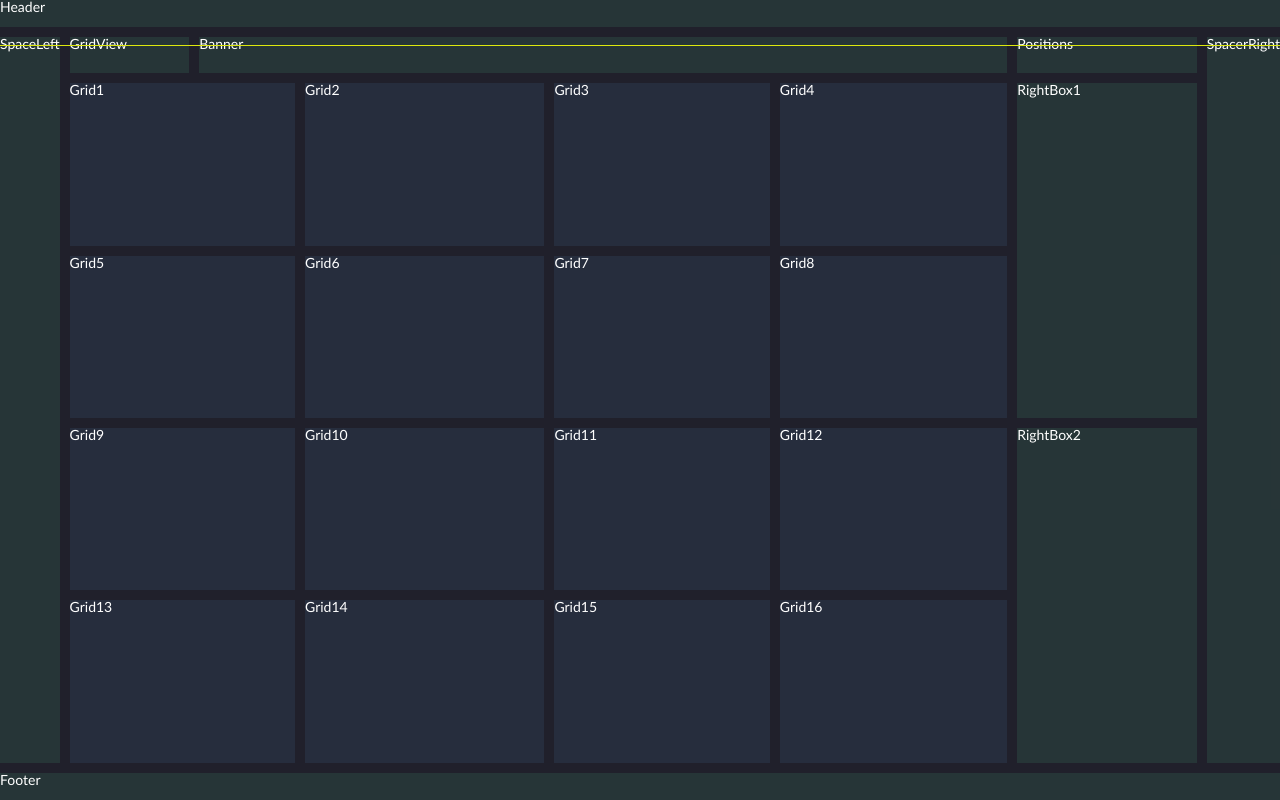
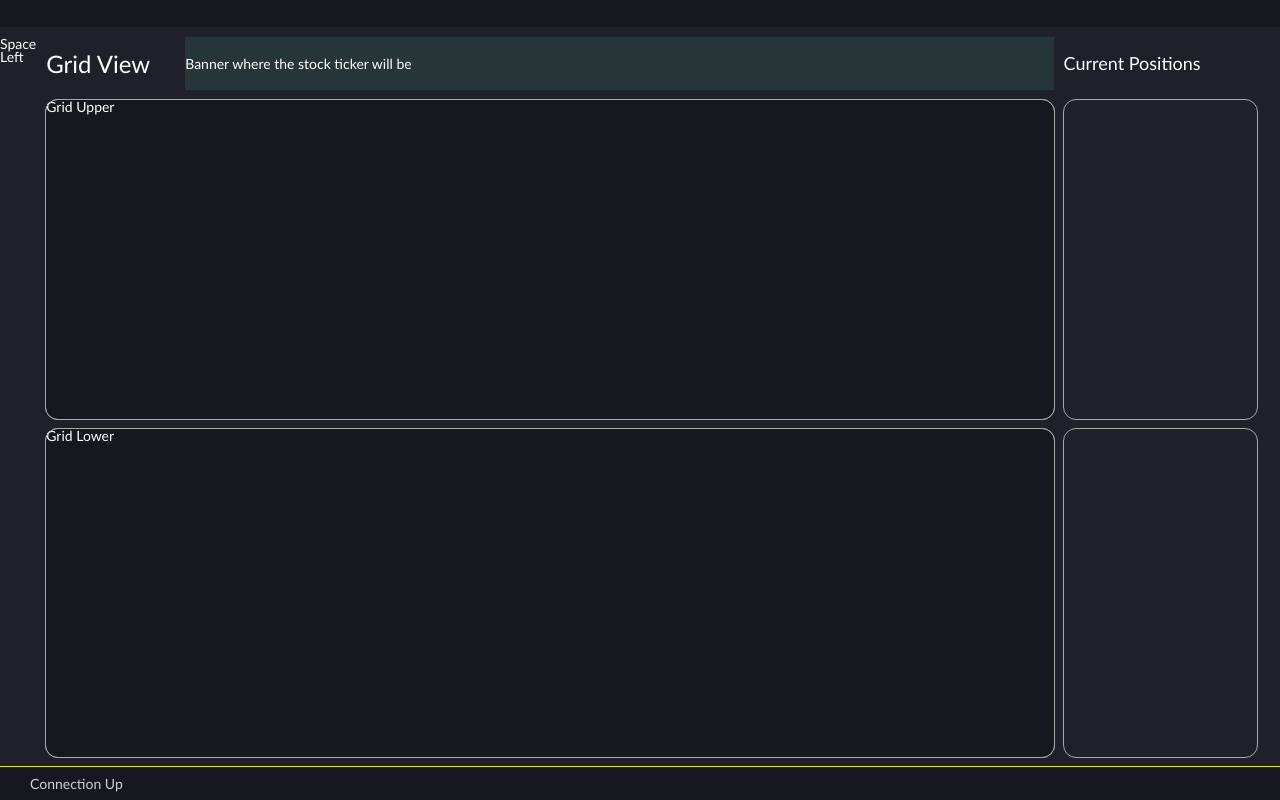
Before and after one commit to j-lord/trade-grid, an Electron app: page index.html in a window 1280 px wide. Drawn offline with Linux system fonts and the light colour scheme; no server answers.

Commit message:
updated grid with new 4x4 2x2 2x1 and 1x1

```diff
--- a/index.html
+++ b/index.html
@@ -17,31 +17,38 @@
         </div> -->
         <body>
             <div class="container">
-                <div class="Banner">Banner</div>
-                <div class="Positions">Positions</div>
-                <div class="RightBox1">RightBox1</div>
-                <div class="RightBox2">RightBox2</div>
-                <div class="SpacerRight">SpacerRight</div>
-                <div class="Header">Header</div>
-                <div class="Footer">Footer</div>
-                <div class="Grid1">Grid1</div>
-                <div class="Grid2">Grid2</div>
-                <div class="Grid3">Grid3</div>
-                <div class="Grid4">Grid4</div>
-                <div class="Grid5">Grid5</div>
-                <div class="Grid6">Grid6</div>
-                <div class="Grid7">Grid7</div>
-                <div class="Grid8">Grid8</div>
-                <div class="Grid9">Grid9</div>
-                <div class="Grid10">Grid10</div>
-                <div class="Grid11">Grid11</div>
-                <div class="Grid12">Grid12</div>
-                <div class="Grid13">Grid13</div>
-                <div class="Grid14">Grid14</div>
-                <div class="Grid15">Grid15</div>
-                <div class="Grid16">Grid16</div>
-                <div class="SpaceLeft">SpaceLeft</div>
-                <div class="GridView">GridView</div>
+                <div class="Header"></div>
+                <div class="SpaceLeft">Space Left</div>
+                <div class="SpacerRight"></div>
+                <div class="GridView">Grid View</div>
+                <div class="Banner">Banner where the stock ticker will be</div>
+                <div class="Positions">Current Positions</div>
+                <div class="RightBox1"></div>
+                <div class="RightBox2"></div>
+                <div class="Grid1">Grid 1</div>
+                <div class="Grid2">Grid 2</div>
+                <div class="Grid3">Grid 3</div>
+                <div class="Grid4">Grid 4</div>
+                <div class="Grid5">Grid 5</div>
+                <div class="Grid6">Grid 6</div>
+                <div class="Grid7">Grid 7</div>
+                <div class="Grid8">Grid 8</div>
+                <div class="Grid9">Grid 9</div>
+                <div class="Grid10">Grid 10</div>
+                <div class="Grid11">Grid 11</div>
+                <div class="Grid12">Grid 12</div>
+                <div class="Grid13">Grid 13</div>
+                <div class="Grid14">Grid 14</div>
+                <div class="Grid15">Grid 15</div>
+                <div class="Grid16">Grid 16</div>
+                <div class="GridUL">Grid UL</div>
+                <div class="GridUR">Grid UR</div>
+                <div class="GridLL">Grid LL</div>
+                <div class="GridLR">Grid LR</div>
+                <div class="GridUpper">Grid Upper</div>
+                <div class="GridLower">Grid Lower</div>
+                <!-- <div class="GridFull">Grid Full</div> -->
+                <div class="Footer">Connection Up</div>
             </div>
             <!-- testing - delete below -->
             <div>
--- a/styles.css
+++ b/styles.css
@@ -20,52 +20,103 @@ body {
 /* ///////////////////////// Testing /////////////////////// */
 
 .container {  display: grid;
-    /*                        1     2      3        4       5       6       7       8      */
-    grid-template-columns:  0.1fr   1fr     0.8fr   2fr     1.8fr   1.9fr   1.5fr   0.1fr;
-    grid-template-rows:             0.3fr   0.4fr   1.8fr   1.8fr   1.8fr   1.8fr   0.3fr;
+    grid-template-columns: 0.1fr 1fr 0.8fr 2fr 1.8fr 1.9fr 1.5fr 0.1fr;
+    grid-template-rows: 0.3fr 0.3fr 1.7fr 1.8fr 1.8fr 1.8fr 0.3fr;
     grid-auto-columns: 1fr;
     gap: 10px 10px;
     grid-auto-flow: column;
     justify-content: stretch;
-    grid-template-areas:
+    width: 100%;
+    height: 100%;
+}
+
+
+.Header { grid-area: 1 / 1 / 2 / 9; background-color: #17171f;}
+.SpaceLeft { grid-area: 2 / 1 / 7 / 2; }
+.SpacerRight { grid-area: 2 / 8 / 7 / 9; }
+.GridView { grid-area: 2 / 2 / 3 / 3; font-size: 24px; padding: 20px 0;}
+.Banner { grid-area: 2 / 3 / 3 / 7; padding: 20px 0; background-color: #3a6f5845}
+.Positions { grid-area: 2 / 7 / 3 / 8; font-size: 18px; padding: 20px 0;}
+.RightBox1 { grid-area: 3 / 7 / 5 / 8; border-radius: 12px; outline: #a8a8a7 solid thin;}
+.RightBox2 { grid-area: 5 / 7 / 7 / 8; border-radius: 12px; outline: #a8a8a7 solid thin;}
+.Grid1 { grid-area: 3 / 2 / 4 / 4; background-color: #3a516f45; border-radius: 12px;}
+.Grid2 { grid-area: 3 / 4 / 4 / 5; background-color: #3a516f45; border-radius: 12px;}
+.Grid3 { grid-area: 3 / 5 / 4 / 6; background-color: #3a516f45; border-radius: 12px;}
+.Grid4 { grid-area: 3 / 6 / 4 / 7; background-color: #3a516f45; border-radius: 12px;}
+.Grid5 { grid-area: 4 / 2 / 5 / 4; background-color: #3a516f45; border-radius: 12px;}
+.Grid6 { grid-area: 4 / 4 / 5 / 5; background-color: #3a516f45; border-radius: 12px;}
+.Grid7 { grid-area: 4 / 5 / 5 / 6; background-color: #3a516f45; border-radius: 12px;}
+.Grid8 { grid-area: 4 / 6 / 5 / 7; background-color: #3a516f45; border-radius: 12px;}
+.Grid9 { grid-area: 5 / 2 / 6 / 4; background-color: #3a516f45; border-radius: 12px;}
+.Grid10 { grid-area: 5 / 4 / 6 / 5; background-color: #3a516f45; border-radius: 12px;}
+.Grid11 { grid-area: 5 / 5 / 6 / 6; background-color: #3a516f45; border-radius: 12px;}
+.Grid12 { grid-area: 5 / 6 / 6 / 7; background-color: #3a516f45; border-radius: 12px;}
+.Grid13 { grid-area: 6 / 2 / 7 / 4; background-color: #3a516f45; border-radius: 12px;}
+.Grid14 { grid-area: 6 / 4 / 7 / 5; background-color: #3a516f45; border-radius: 12px;}
+.Grid15 { grid-area: 6 / 5 / 7 / 6; background-color: #3a516f45; border-radius: 12px;}
+.Grid16 { grid-area: 6 / 6 / 7 / 7; background-color: #3a516f45; border-radius: 12px;}
+
+.GridUL { grid-area: 3 / 2 / 5 / 5; background-color: #17171f; border-radius: 12px; outline: #a8a8a7 solid thin;}
+.GridUR { grid-area: 3 / 5 / 5 / 7; background-color: #17171f; border-radius: 12px; outline: #a8a8a7 solid thin;}
+.GridLL { grid-area: 5 / 2 / 7 / 5; background-color: #17171f; border-radius: 12px; outline: #a8a8a7 solid thin;}
+.GridLR { grid-area: 5 / 5 / 7 / 7; background-color: #17171f; border-radius: 12px; outline: #a8a8a7 solid thin;}
+
+.GridUpper { grid-area: 3 / 2 / 5 / 7; background-color: #17171f; border-radius: 12px; outline: #a8a8a7 solid thin;}
+.GridLower { grid-area: 5 / 2 / 7 / 7; background-color: #17171f; border-radius: 12px; outline: #a8a8a7 solid thin;}
+.GridFull { grid-area: 3 / 2 / 7 / 7; background-color: #17171f; border-radius: 12px; outline: #a8a8a7 solid thin;}
+.Footer { grid-area: 7 / 1 / 8 / 9; background-color: #17171f; padding: 10px 0; text-indent: 30px; outline: #dde80d solid thin; color:#cdd2d7}
+
+
+/* .container {  display: grid; */
+    /*                        1     2      3        4       5       6       7       8      */
+    /* grid-template-columns:  0.1fr   1fr     0.8fr   2fr     1.8fr   1.9fr   1.5fr   0.1fr;
+    grid-template-rows:             0.4fr   0.4fr   1.8fr   1.8fr   1.8fr   1.8fr   0.25fr;
+    grid-auto-columns: 1fr;
+    gap: 10px 10px;
+    grid-auto-flow: column;
+    justify-content: stretch; */
+    /* 16s */
+    /* grid-template-areas:
     "Header       Header      Header  Header  Header  Header  Header      Header"
     "SpaceLeft    GridView    Banner  Banner  Banner  Banner  Positions   SpacerRight"
     "SpaceLeft    Grid1       Grid1   Grid2   Grid3   Grid4   RightBox1   SpacerRight"
     "SpaceLeft    Grid5       Grid5   Grid6   Grid7   Grid8   RightBox1   SpacerRight"
     "SpaceLeft    Grid9       Grid9   Grid10  Grid11  Grid12  RightBox2   SpacerRight"
     "SpaceLeft    Grid13      Grid13  Grid14  Grid15  Grid16  RightBox2   SpacerRight"
-    "Footer       Footer      Footer  Footer  Footer  Footer  Footer      Footer";
+    "Footer       Footer      Footer  Footer  Footer  Footer  Footer      Footer"; */
+
+/*
     width: 100%;
     height: 100%;
-}
+} */
 
-.Header { grid-area: Header; background-color: #3a6f5845}
+/* .Header { grid-area: Header; background-color: #17171f}
+.SpaceLeft { grid-area: SpaceLeft; }
+.SpacerRight { grid-area: SpacerRight; }
+.GridView { grid-area: GridView; font-size: 24px; padding: 20px 0; }
 .Banner { grid-area: Banner; background-color: #3a6f5845}
-.SpaceLeft { grid-area: SpaceLeft; background-color: #3a6f5845}
-.Positions { grid-area: Positions; background-color: #3a6f5845}
-.RightBox1 { grid-area: RightBox1; background-color: #3a6f5845}
-.RightBox2 { grid-area: RightBox2; background-color: #3a6f5845}
-.SpacerRight { grid-area: SpacerRight; background-color: #3a6f5845}
+.Positions { grid-area: Positions; font-size: 18px; padding: 20px 0;}
+.RightBox1 { grid-area: RightBox1; border-radius: 12px; outline: #a8a8a7 solid thin;}
+.RightBox2 { grid-area: RightBox2; border-radius: 12px; outline: #a8a8a7 solid thin;}
 
-.Grid1 { grid-area: Grid1; background-color: #3a516f45}
-.Grid2 { grid-area: Grid2; background-color: #3a516f45}
-.Grid3 { grid-area: Grid3; background-color: #3a516f45}
-.Grid4 { grid-area: Grid4; background-color: #3a516f45}
-.Grid5 { grid-area: Grid5; background-color: #3a516f45}
-.Grid6 { grid-area: Grid6; background-color: #3a516f45}
-.Grid7 { grid-area: Grid7; background-color: #3a516f45}
-.Grid8 { grid-area: Grid8; background-color: #3a516f45}
-.Grid9 { grid-area: Grid9; background-color: #3a516f45}
-.Grid10 { grid-area: Grid10; background-color: #3a516f45}
-.Grid11 { grid-area: Grid11; background-color: #3a516f45}
-.Grid12 { grid-area: Grid12; background-color: #3a516f45}
-.Grid13 { grid-area: Grid13; background-color: #3a516f45}
-.Grid14 { grid-area: Grid14; background-color: #3a516f45}
-.Grid15 { grid-area: Grid15; background-color: #3a516f45}
-.Grid16 { grid-area: Grid16; background-color: #3a516f45}
+.Grid1 { grid-area: Grid1; background-color: #3a516f45; border-radius: 12px;}
+.Grid2 { grid-area: Grid2; background-color: #3a516f45; border-radius: 12px;}
+.Grid3 { grid-area: Grid3; background-color: #3a516f45; border-radius: 12px;}
+.Grid4 { grid-area: Grid4; background-color: #3a516f45; border-radius: 12px;}
+.Grid5 { grid-area: Grid5; background-color: #3a516f45; border-radius: 12px;}
+.Grid6 { grid-area: Grid6; background-color: #3a516f45; border-radius: 12px;}
+.Grid7 { grid-area: Grid7; background-color: #3a516f45; border-radius: 12px;}
+.Grid8 { grid-area: Grid8; background-color: #3a516f45; border-radius: 12px;}
+.Grid9 { grid-area: Grid9; background-color: #3a516f45; border-radius: 12px;}
+.Grid10 { grid-area: Grid10; background-color: #3a516f45; border-radius: 12px;}
+.Grid11 { grid-area: Grid11; background-color: #3a516f45; border-radius: 12px;}
+.Grid12 { grid-area: Grid12; background-color: #3a516f45; border-radius: 12px;}
+.Grid13 { grid-area: Grid13; background-color: #3a516f45; border-radius: 12px;}
+.Grid14 { grid-area: Grid14; background-color: #3a516f45; border-radius: 12px;}
+.Grid15 { grid-area: Grid15; background-color: #3a516f45; border-radius: 12px;}
+.Grid16 { grid-area: Grid16; background-color: #3a516f45; border-radius: 12px;}
+.Footer { grid-area: Footer; background-color: #17171f; padding: 10px 0; text-indent: 30px; outline: #dde80d solid thin; color:#cdd2d7} */
 
-.GridView { grid-area: GridView; background-color: #3a6f5845}
-.Footer { grid-area: Footer; background-color: #3a6f5845}
 
 /* ///////////////////////// Testing /////////////////////// */
 
@@ -74,7 +125,8 @@ body {
     position: fixed;
     height: 45px;
     width: 100%;
-    outline: #dde80d solid thin;
+    /* testing - yellow */
+    /* outline: #dde80d solid thin; */
     margin: auto;
 }
 
```
